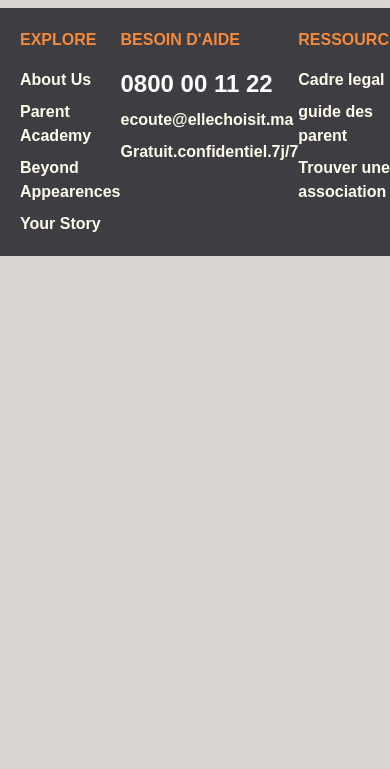
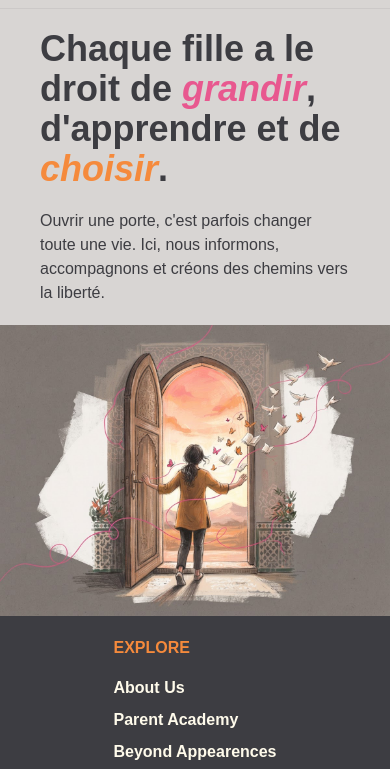
Before and after one commit to Khadija-El-Achyr/Khadija-Elachyr--project-final-HTMLandCSS, a website: page index.html in a window 390 px wide. Shown: the part 64-833 px from the top of the page. Drawn offline with Linux system fonts and the light colour scheme.

Commit message:
style: redesign main section1 in desktop and mobile

```diff
--- a/index.html
+++ b/index.html
@@ -10,7 +10,7 @@
 </head>
 
 <body class="bg-[#d8d5d3] font-poppins">
-    <header class="flex justify-between  py-5 px-10">
+    <header class=" flex justify-between  py-5 px-10 border-b-1 border-[#ccc9c8]">
         <h1 class="font-bold text-2xl relative">Elle<h1
                 class="font-extrabold text-2xl text-[#e8588f] absolute left-13 top-10">Choisit</h1>
         </h1>
@@ -55,24 +55,37 @@
             </select>
         </nav>
     </header>
-    <footer class="bg-[#3d3d42] flex justify-around p-5">
+    <main class="">
+        <section class="md:flex-row  flex flex-col md:py-5 md:px-10 md:gap-3 ">
+            <div class="md:w-[50%] gap-5 py-5 px-10 flex flex-col">
+                <h1 class="md:font-extrabold md:text-7xl text-[#3d3d42] font-extrabold text-4xl">Chaque fille a le droit de <span
+                        class="text-[#e8588f] "><i>grandir</i></span>, d'apprendre et de <span
+                        class="text-[#f58a3c]"><i>choisir</i></span>.</h1>
+                <p class="text-[#3d3d42] ">Ouvrir une porte, c'est parfois changer toute une vie. Ici, nous informons, accompagnons et créons
+                    des chemins vers la liberté.</p>
+            </div>
+            <div class="md:w-[50%]">
+                <img class="md:rounded-2xl" src="./public/images/photo1.jpg" alt="">
+            </div>
+        </section>
+        <section class="bg-[#e8e5e3]">
+
+        </section>
+    </main>
+    <footer class="bg-[#3d3d42] flex max-sm:flex-col max-sm:gap-7 max-sm:items-center justify-around p-5">
         <div class="flex flex-col gap-4">
             <h1 class="text-[#f58a3c] font-extrabold">EXPLORE</h1>
             <nav class="flex flex-col gap-2 font-semibold text-amber-50">
-                <a class=""
-                    href="./index.html">About Us</a>
-                <a class=""
-                    href="./public/pages/parent.html">Parent Academy</a>
-                <a class=""
-                    href="./public/pages/histoire.html">Beyond
+                <a class="" href="./index.html">About Us</a>
+                <a class="" href="./public/pages/parent.html">Parent Academy</a>
+                <a class="" href="./public/pages/histoire.html">Beyond
                     Appearences</a>
-                <a class=""
-                    href="./public/pages/experience.html">Your Story</a>
+                <a class="" href="./public/pages/experience.html">Your Story</a>
             </nav>
         </div>
         <div class="flex flex-col gap-4 text-amber-50">
             <h1 class="text-[#f58a3c] font-extrabold">BESOIN D'AIDE</h1>
-            <div class="flex flex-col gap-2 font-semibold" >
+            <div class="flex flex-col gap-2 font-semibold">
                 <p class="text-2xl font-extrabold text-white">0800 00 11 22</p>
                 <p>ecoute@ellechoisit.ma</p>
                 <p>Gratuit.confidentiel.7j/7</p>
```
Also changed, not shown: public/pages/espace-sos.html (+1 -1 lines), public/pages/experience.html (+1 -1 lines), public/pages/histoire.html (+1 -1 lines), public/pages/parent.html (+1 -1 lines), public/css/output.css.
